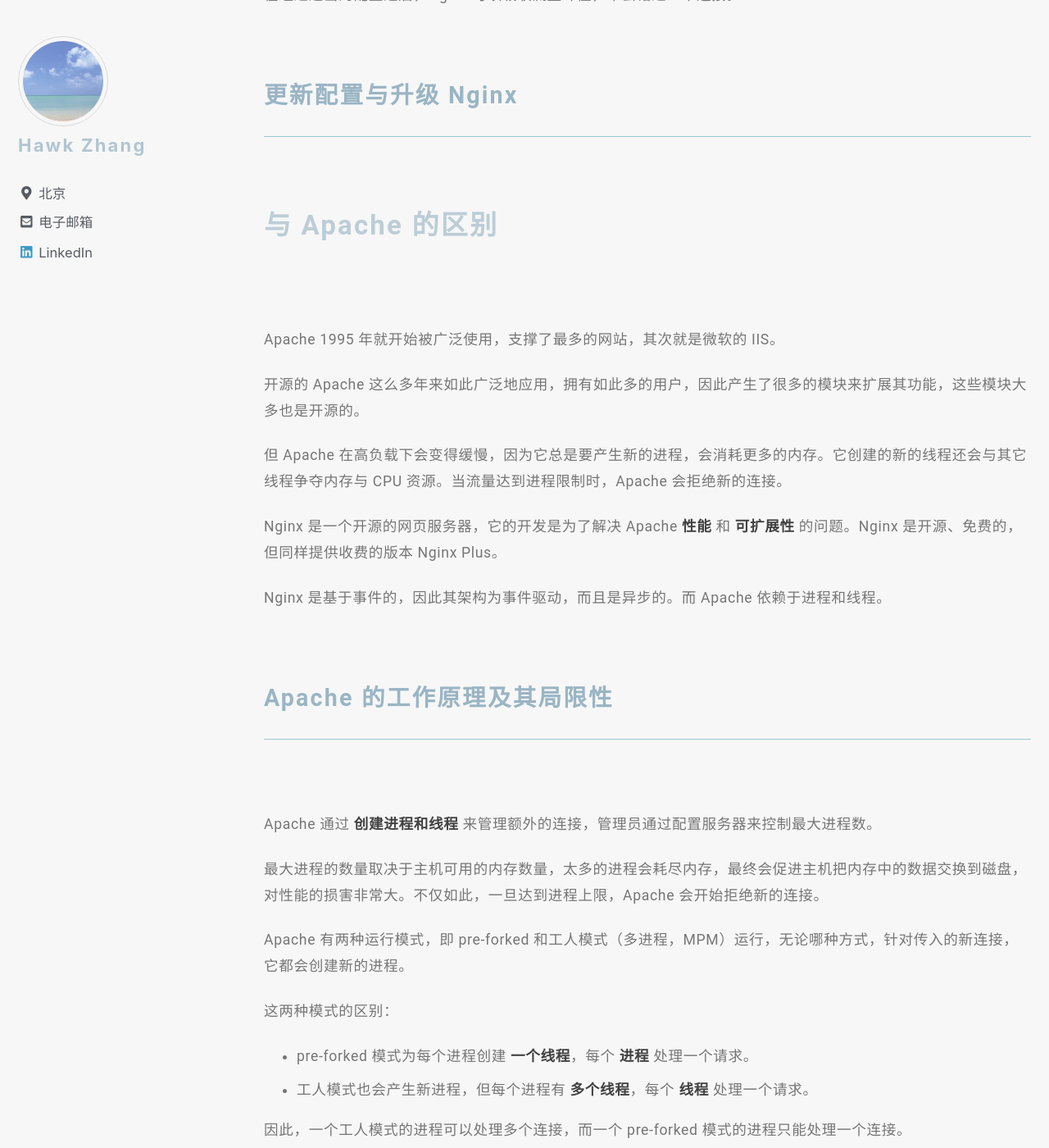
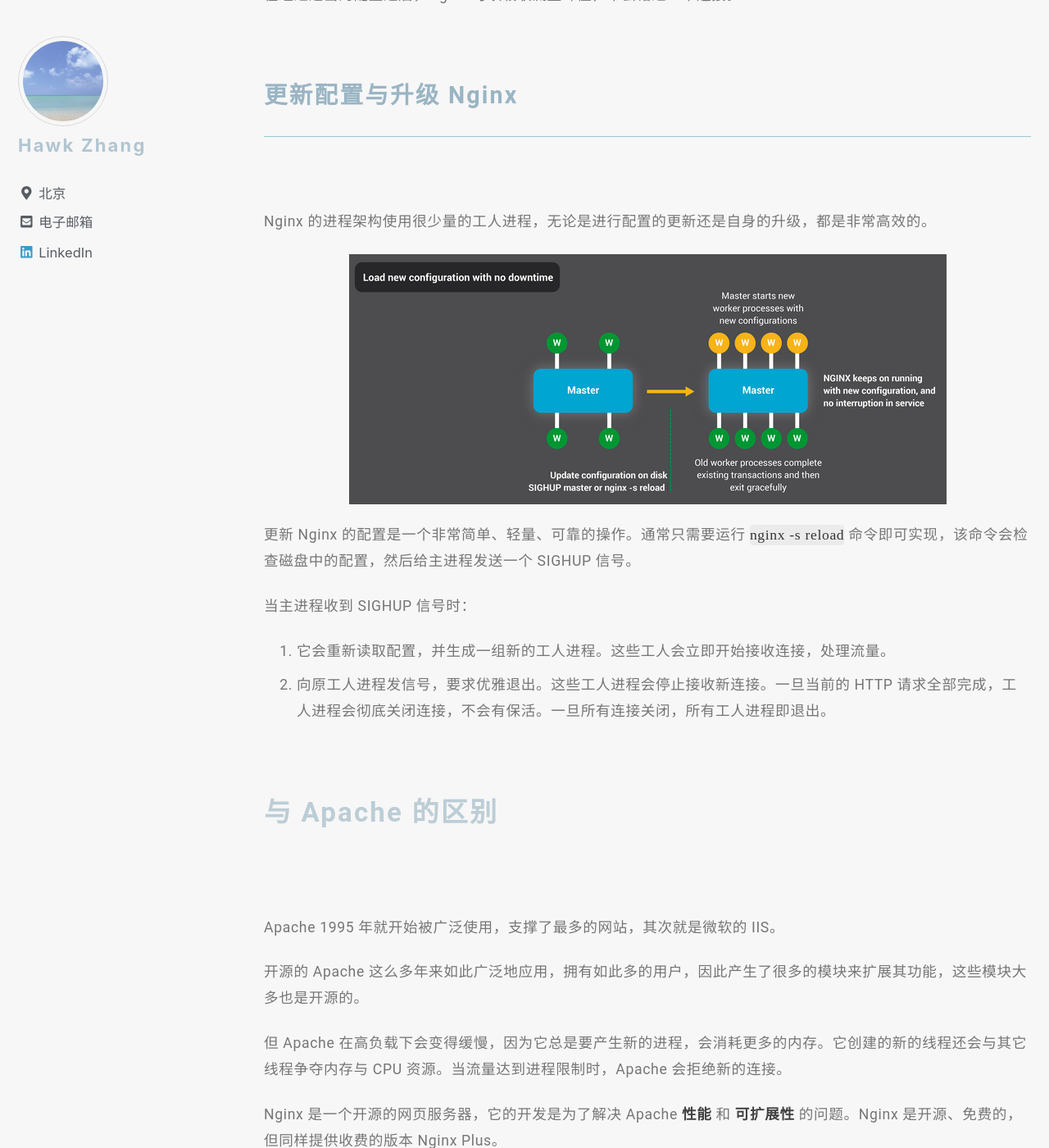
Before and after one commit to narru888/linotes_note, a Jekyll site: the page built from _posts/server/nginx/2016-01-03-nginx.basic.md, in a window 1280 px wide and 1400 px high, scrolled down 9140 px. Shown: the whole window at 82% size. Built offline with Jekyll 4.4.1, drawn with Linux system fonts in a browser that asks for light colours; nearby versions of some CDN libraries; a script that is not in the unit is left out.

Commit message:
update on 2018-09-26 13:20:01 CST

```diff
--- a/_posts/server/nginx/2016-01-03-nginx.basic.md
+++ b/_posts/server/nginx/2016-01-03-nginx.basic.md
@@ -189,7 +189,16 @@
 
 ### 更新配置与升级 Nginx
 
+Nginx 的进程架构使用很少量的工人进程，无论是进行配置的更新还是自身的升级，都是非常高效的。
 
+![image-center](/assets/images/infographic-Inside-NGINX_load-config-1.png){: .align-center}
+
+更新 Nginx 的配置是一个非常简单、轻量、可靠的操作。通常只需要运行  `nginx -s reload` 命令即可实现，该命令会检查磁盘中的配置，然后给主进程发送一个 SIGHUP 信号。
+
+当主进程收到 SIGHUP 信号时：
+
+1. 它会重新读取配置，并生成一组新的工人进程。这些工人会立即开始接收连接，处理流量。
+2. 向原工人进程发信号，要求优雅退出。这些工人进程会停止接收新连接。一旦当前的 HTTP 请求全部完成，工人进程会彻底关闭连接，不会有保活。一旦所有连接关闭，所有工人进程即退出。
 
 
 
```
Also changed, not shown: assets/images/infographic-Inside-NGINX_load-config-1.png (added).
